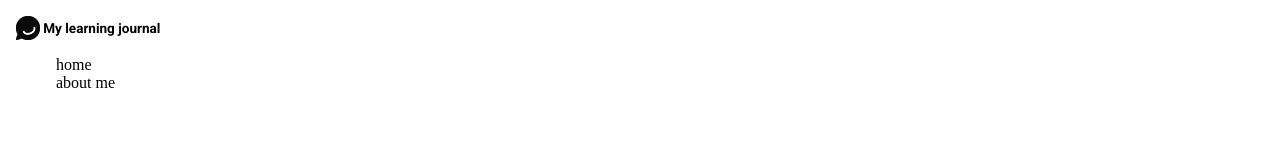
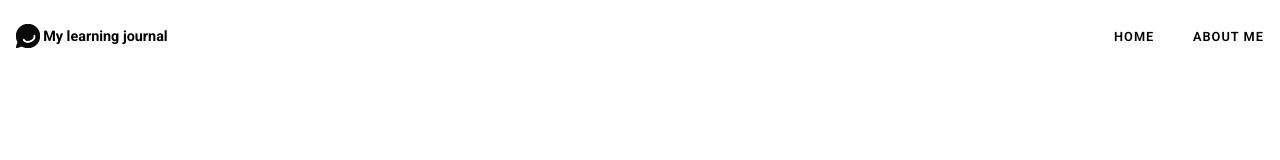
Before and after one commit to bakadja/learning-journal, a website built with Vite: page index.html in a window 1280 px wide. Built offline with nearby package versions, Linux system fonts and the light colour scheme.

Commit message:
style: update CSS for typography and layout consistency

```diff
--- a/css/style.css
+++ b/css/style.css
@@ -2,6 +2,7 @@ html,
 body {
   margin: 0;
   padding: 0;
+  font-family: "Roboto", sans-serif;
 }
 
 /* site layout */
@@ -31,6 +32,7 @@ footer {
 
 /* Typography */
 ul {
+  padding: 0;
   list-style: none;
 }
 
@@ -40,13 +42,6 @@ ul {
     font-weight: 600;
     font-style: SemiBold;
     font-size: 12px;
- } */
-
-/* span {
-    font-family: Roboto;
-    font-weight: 700;
-    font-style: Bold;
-    font-size: 13.55px;
  } */
 
 /* Images */
@@ -59,18 +54,36 @@ img {
   max-width: 24px;
 }
 
-/* header compoment */
+/* header */
+.site-header {
+  display: flex;
+  justify-content: space-between;
+}
 
 .site-logo-container {
   display: flex;
   align-items: center;
-
   gap: 0.2em;
 }
 
 .site-title {
-  font-family: Roboto;
   font-weight: 700;
   font-style: Bold;
-  font-size: 13.55px;
+  font-size: .9rem;
 }
+
+/* nav */
+.site-nav {
+  flex-basis: 150px;
+  font-weight: 600;
+  font-size: .8rem;
+}
+
+.nav-list {
+  display: flex;
+  justify-content: space-between;
+}
+.nav-item {
+  text-transform: uppercase;
+  letter-spacing: 1px;
+}
```
